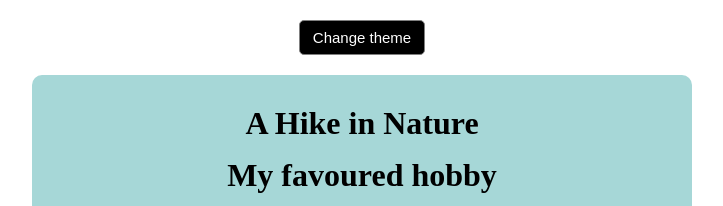
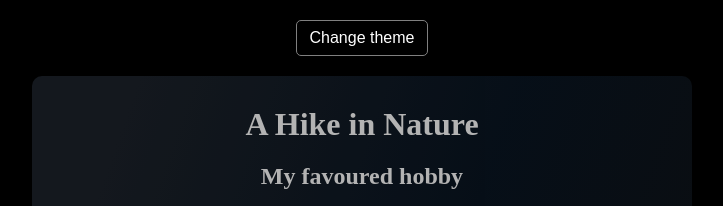
Before and after one commit to Ninz11/project-hobby, a plain HTML site: page index.html in a window 1280 px wide. Both pictures are taken after a click on the button "Change theme". Shown: the top 206 px of the page, without its empty margins (278-1001 px from the left). Drawn offline with Linux system fonts and the light colour scheme.

Commit message:
Added JavaScript to HTML file
accessed the body of the page (and button) from JavaScript to change the background of webpage when 'Change theme' button is clicked

```diff
--- a/index.html
+++ b/index.html
@@ -6,6 +6,10 @@
     <meta name="viewport" content="width=device-width, initial-scale=1.0">
     <title>Hiking-My Hobby</title>
     <style>
+        body {
+            background: rgb(149, 204, 204);
+        }
+
         h1,
         h2 {
             text-align: center;
@@ -14,6 +18,10 @@
 
         h1 {
             margin: 15px auto;
+        }
+
+        h2 {
+            font-size: 24px;
         }
 
         img {
@@ -27,10 +35,10 @@
 
         button {
             display: block;
-            margin: 20px auto;
+            margin: 10px auto;
             font-size: 18px;
             padding: 10px 15px;
-            background: white;
+            background: #bdd9e2;
             border: 1px solid grey;
             border-radius: 10px;
         }
@@ -38,6 +46,7 @@
         footer {
             text-align: center;
             font-size: 16px;
+            margin: 10px 0;
         }
 
         footer a {
@@ -63,7 +72,7 @@
         .content {
             max-width: 630px;
             margin: 0 auto;
-            background: rgb(166, 215, 215);
+            background: rgb(246, 244, 244);
             padding: 15px;
             border-radius: 10px;
 
@@ -73,10 +82,17 @@
             display: block;
             padding: 8px 13px;
             margin: 20px auto;
-            font-size: 15px;
+            font-size: 16px;
             background: black;
             color: white;
             border-radius: 5px;
+        }
+
+        button:hover {
+            cursor: pointer;
+            background: azure;
+            color: black;
+
         }
 
         .hiking-intro-picture {
@@ -107,6 +123,29 @@
             transform: scale(1.1);
 
         }
+
+        .dark {
+            background: black;
+            color: white;
+        }
+
+        .dark .content {
+            background: linear-gradient(109.6deg, rgb(29, 35, 43) 11.2%, rgb(9, 21, 34) 51.2%, rgb(19, 18, 18) 98.6%);
+            opacity: 0.7;
+        }
+
+        .dark .read-more {
+            color: white;
+        }
+
+        .dark footer a {
+            color: white;
+            opacity: 0.6;
+        }
+
+        .dark footer {
+            opacity: 0.5;
+        }
     </style>
 </head>
 
@@ -114,7 +153,7 @@
     <button class="theme-button">Change theme</button>
     <div class="content">
         <h1>A Hike in Nature</h1>
-        <h1>My favoured hobby</h1>
+        <h2>My favoured hobby</h2>
         <a href="https://en.wikipedia.org/wiki/Hiking" target="_blank">
             <img src="https://s3.amazonaws.com/shecodesio-production/uploads/files/000/159/608/original/hiker-atop-rock-black-women-outdoors-tips-581356144-940x626.jpg?1741470679"
                 class="hiking-intro-picture" /></a>
@@ -140,12 +179,24 @@
             <a href="https://en.wikipedia.org/wiki/Hiking" target="_blank" class="read-more">☞ Read on Wikipedia</a>
         </p>
         <button>Your Local Hike</button>
-        <footer>Coded by <a href="https://www.shecodes.io/graduates/89162-nigesty-hagos" target="_blank">Nigesty
-                Hagos</a> with HTML,
-            CSS and JavaScript</footer>
+    </div>
+    <footer>Coded by <a href="https://www.shecodes.io/graduates/89162-nigesty-hagos" target="_blank">Nigesty
+            Hagos</a> with HTML,
+        CSS and JavaScript</footer>
 
+    <script>
+        function changeTheme() {
+            let body = document.querySelector("body");
+            if (body.classList.contains("dark")) {
+                body.classList.remove("dark");
+            } else {
+                body.classList.add("dark");
+            }
+        }
 
-    </div>
+        let themeButton = document.querySelector(".theme-button");
+        themeButton.addEventListener("click", changeTheme);
+    </script>
 </body>
 
 </html>
```
